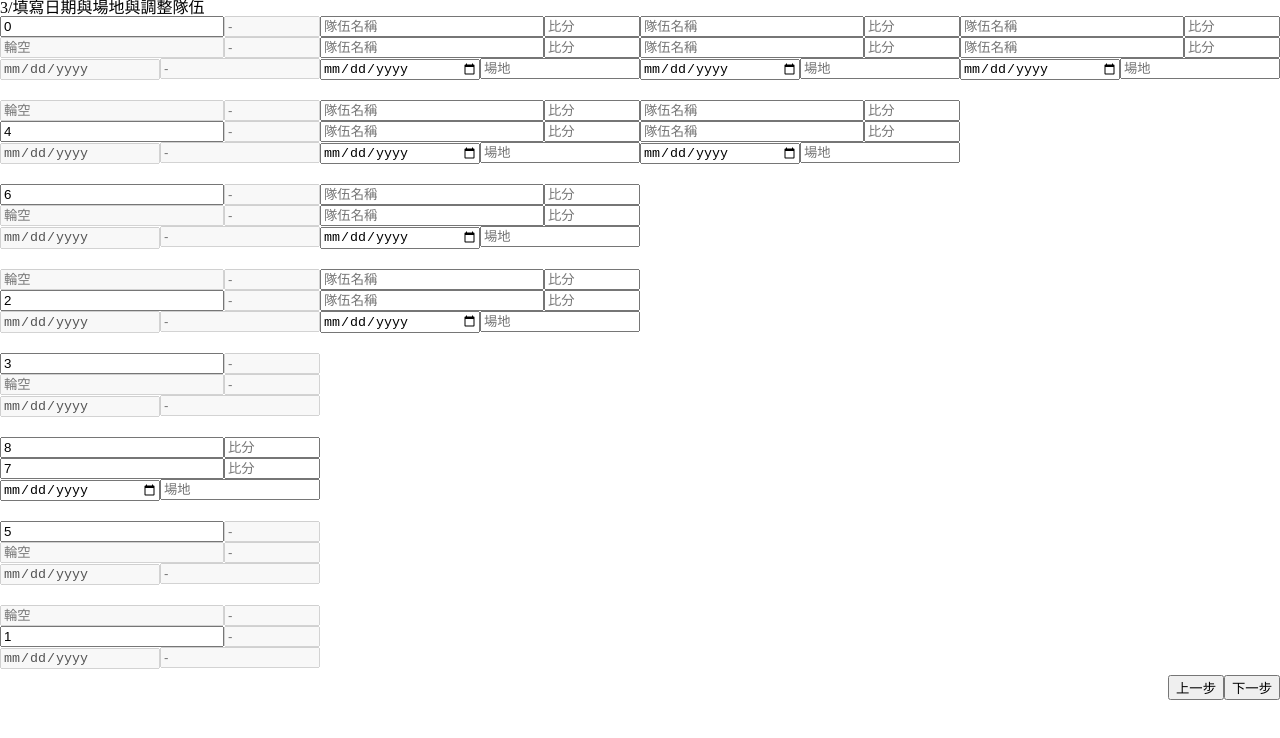
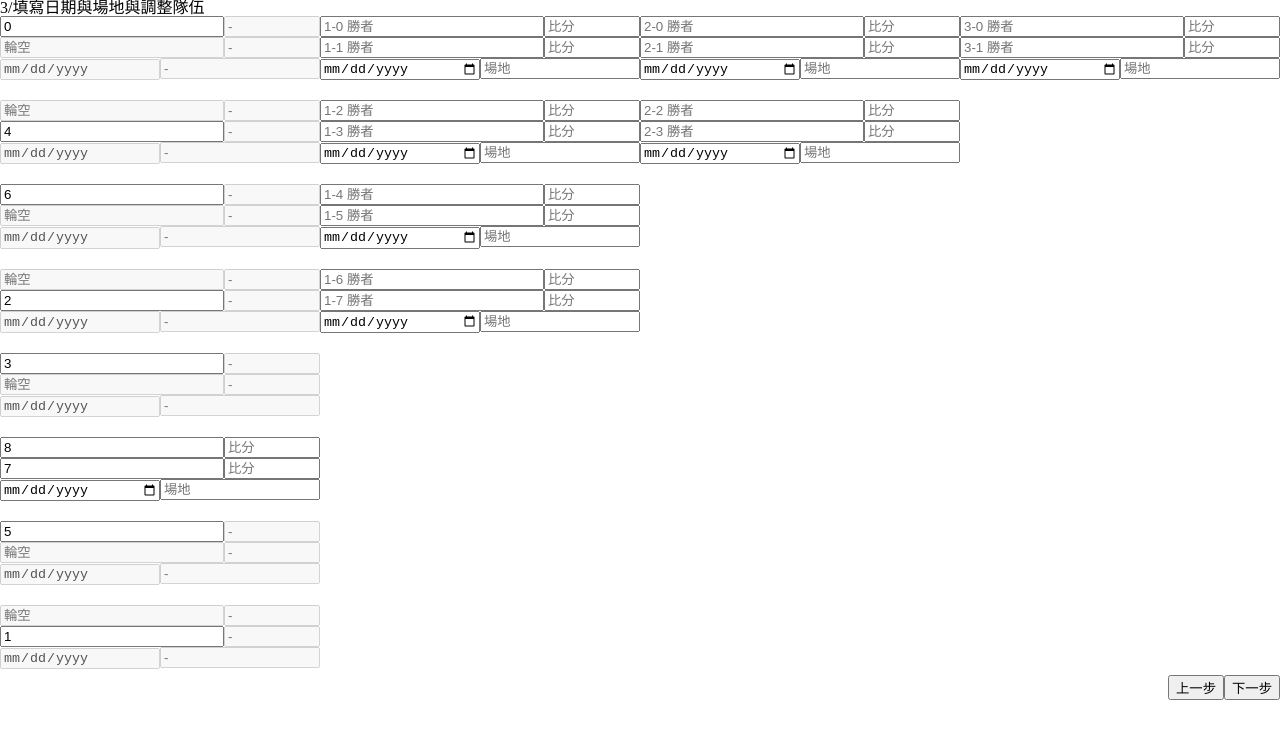
Before and after one commit to wenyo/yue-pai, a Vue app: page /step_three in a window 1280 px wide. Shown: the top 738 px of the page. Built offline with nearby package versions, Linux system fonts and the light colour scheme.

Commit message:
round other: placehoder

```diff
--- a/src/components/Match.vue
+++ b/src/components/Match.vue
@@ -53,11 +53,14 @@
 </template>
 
 <script>
+import { mapState } from "vuex";
+// import { noScore } from "../utils/Enum";
 const ROUND_ONE = 1;
 
 export default {
   props: ["game", "idx", "round"],
   computed: {
+    ...mapState(["gameInfo"]),
     valueHomeTeam() {
       return this.valueGet("player1");
     },
@@ -72,6 +75,11 @@ export default {
     },
   },
   methods: {
+    placeholderGetFromPrevGame(playerKey) {
+      const winnerChose = this.game[playerKey].winner_chose ? "勝者" : "敗者";
+      const sort = this.game[playerKey].sort;
+      return `${sort.round}-${sort.game_idx} ${winnerChose}`;
+    },
     placeholderGet(playerKey) {
       switch (this.round) {
         case ROUND_ONE:
@@ -79,15 +87,19 @@ export default {
             ? "輪空"
             : "隊伍名稱";
         default:
-          return "隊伍名稱";
+          return this.placeholderGetFromPrevGame(playerKey);
       }
+    },
+    valueGetFromPrevGame(game) {
+      console.log(game);
+      return "";
     },
     valueGet(playerKey) {
       switch (this.round) {
         case ROUND_ONE:
           return this.game[playerKey].id;
         default:
-          return "";
+          return this.valueGetFromPrevGame(this.game[playerKey]);
       }
     },
   },
--- a/src/store/index.js
+++ b/src/store/index.js
@@ -16,7 +16,7 @@ const GAME_FORM = {
     id: "",
     //round others
     game_type: "",
-    sort: [],
+    sort: { round: -1, game_idx: -1 },
     winner_chose: true,
   },
   player2: {
@@ -25,7 +25,7 @@ const GAME_FORM = {
     id: "",
     //round others
     game_type: "",
-    sort: [],
+    sort: { round: -1, game_idx: -1 },
     winner_chose: true,
   },
   place: "",
@@ -192,8 +192,14 @@ export default createStore({
             {},
             {
               ...GAME_FORM,
-              player1: { ...GAME_FORM.player1, sort: [round - 1, i * 2] },
-              player2: { ...GAME_FORM.player2, sort: [round - 1, i * 2 + 1] },
+              player1: {
+                ...GAME_FORM.player1,
+                sort: { round, game_idx: i * 2 },
+              },
+              player2: {
+                ...GAME_FORM.player2,
+                sort: { round, game_idx: i * 2 + 1 },
+              },
             }
           );
         })
@@ -211,7 +217,7 @@ export default createStore({
             commit("roundOneInfo", { gameLen });
             break;
           default:
-            commit("roundOther", { round: exponent - i + 1, gameLen });
+            commit("roundOther", { round: exponent - i, gameLen });
             break;
         }
       }
--- a/src/utils/Enum.js
+++ b/src/utils/Enum.js
@@ -19,3 +19,5 @@ export const GAME_TYPE = {
 };
 
 export const MAX_EXPONENT = 6;
+
+export const noScore = -1;
```
